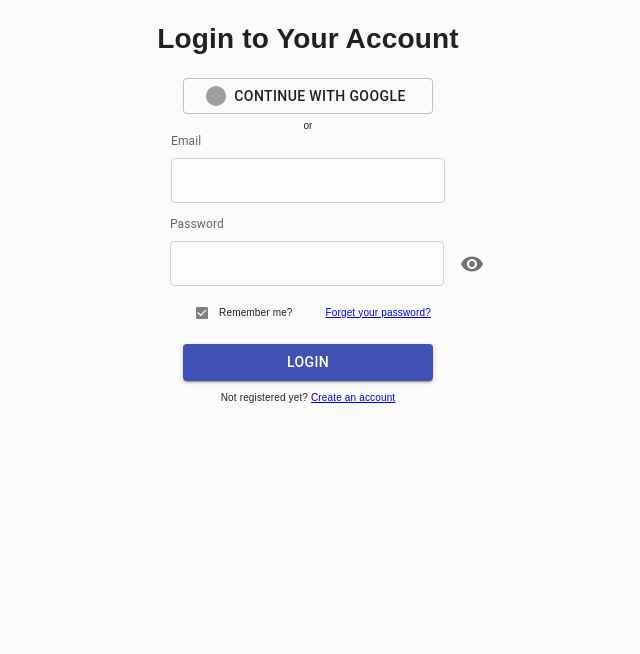
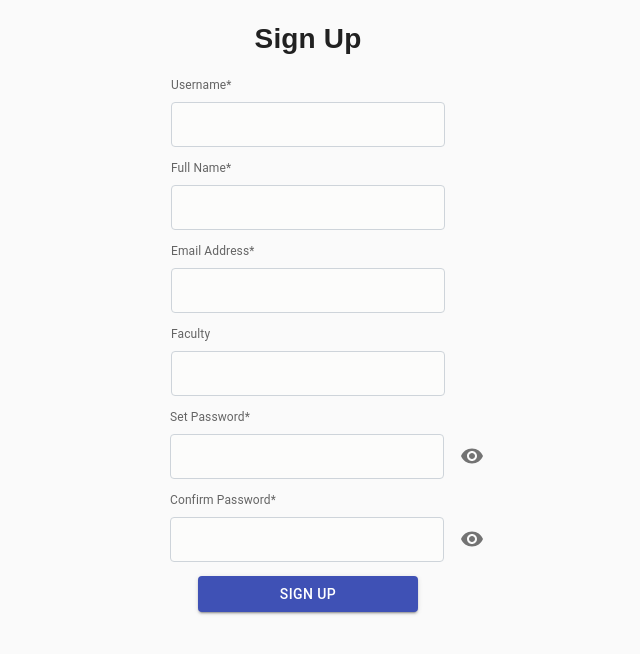
Before and after one commit to michelleangelac/planusorbital, a React (Create React App) app: page /signup in a window 1280 px wide. Shown: the top 654 px of the page, without its empty margins (332-972 px from the left). Built offline with nearby package versions, Linux system fonts and the light colour scheme; no server answers; grey boxes are pictures that could not be loaded.

Commit message:
Sign Up (Email & Pass only, Pass & Confirm Pass Validation) + Routes

```diff
--- a/package.json
+++ b/package.json
@@ -16,6 +16,7 @@
     "firebase": "9.8.1",
     "react": "18.0.0",
     "react-dom": "18.0.0",
+    "react-router-dom": "^6.3.0",
     "react-scripts": "4.0.0",
     "styled-components": "5.3.5"
   },
--- a/src/App.js
+++ b/src/App.js
@@ -1,12 +1,17 @@
 import "./styles.css";
 import PageLogin from "./pages/PageLogin";
 import PageSignUp from "./pages/PageSignUp";
+import Dashboard from "./pages/Dashboard";
+import { BrowserRouter as Router, Routes, Route, Link } from 'react-router-dom';
 
-//<PageLogin />
 export default function App() {
   return (
     <div className="App">
-      <PageLogin />
+      <Routes>
+        <Route path='/' element={<PageLogin />}></Route>
+        <Route path='/signup' element={<PageSignUp />}></Route>
+        <Route path='/dashboard' element={<Dashboard />}></Route>
+      </Routes>
     </div>
   );
 }
--- a/src/hooks/useAuth.js
+++ b/src/hooks/useAuth.js
@@ -1,5 +1,5 @@
 import { initializeApp } from "firebase/app";
-import { getAuth, signInWithPopup, GoogleAuthProvider, signInWithEmailAndPassword } from "firebase/auth";
+import { getAuth, signInWithPopup, GoogleAuthProvider, signInWithEmailAndPassword, createUserWithEmailAndPassword } from "firebase/auth";
 import React, { useState, useEffect, useContext, createContext } from "react";
 import { config as firebaseConfig } from "../config/firebase.js";
 
@@ -41,7 +41,8 @@ function useProvideAuth() {
       .then((response) => {
         setUser(response.user);
         return response.user;
-      });
+      })
+      .catch((err) => alert(err.message));
   };
 
   const signup = (email, password) => {
@@ -49,7 +50,8 @@ function useProvideAuth() {
       .then((response) => {
         setUser(response.user);
         return response.user;
-      });
+      })
+      .catch((err) => alert(err.message));
   };
 
   const signout = () => {
@@ -71,7 +73,8 @@ function useProvideAuth() {
   };
 
   const signInWithGoogle = () => {
-    return signInWithPopup(firebaseAuth, googleAuthProvider);
+    return signInWithPopup(firebaseAuth, googleAuthProvider)
+    .catch((err) => alert(err.message));
   };
 
   // Subscribe to user on mount
--- a/src/index.js
+++ b/src/index.js
@@ -3,14 +3,17 @@ import ReactDOM from "react-dom";
 import CssBaseline from "@material-ui/core/CssBaseline";
 import { ProvideAuth } from "./hooks/useAuth";
 import App from "./App";
+import { BrowserRouter } from 'react-router-dom';
 
 const rootElement = document.getElementById("root");
 ReactDOM.render(
   <StrictMode>
-    <CssBaseline />
-    <ProvideAuth>
-      <App />
-    </ProvideAuth>
+    <BrowserRouter>
+      <CssBaseline />
+      <ProvideAuth>
+        <App />
+      </ProvideAuth>
+    </BrowserRouter>
   </StrictMode>,
   rootElement
 );
--- /dev/null
+++ b/src/pages/Dashboard.js
@@ -0,0 +1,7 @@
+function Dashboard() {
+    return(
+        <h1>Dashboard</h1>
+    )
+}
+
+export default Dashboard;
--- a/src/pages/PageLogin.js
+++ b/src/pages/PageLogin.js
@@ -67,8 +67,8 @@ function PageLogin() {
       >
         Continue with Google
       </Button>
-      <div class="line">
-        <span class="text" style={{ fontSize: 10 }}>
+      <div className="line">
+        <span className="text" style={{ fontSize: 10 }}>
           or
         </span>
         <script src="./src/index.js"></script>
@@ -123,7 +123,7 @@ function PageLogin() {
       </Button>
       <p className="signup-label" style={{ fontSize: 10 }}>
         Not registered yet?{" "}
-        <a href="#" className="link">
+        <a href="/signup" className="link">
           Create an account
         </a>
       </p>
--- a/src/pages/PageSignUp.js
+++ b/src/pages/PageSignUp.js
@@ -13,15 +13,20 @@ import VisibilityOff from "@mui/icons-material/VisibilityOff";
 
 import BootstrapInput from "../components/BootstrapInput";
 
-//Confirm password ikut keisi wkt input set pw
+import { useAuth } from "../hooks/useAuth";
+
 //* blm warna merah?
 
 function PageSignUp() {
   //Password visibility
   const [values, setValues] = React.useState({
+    email: "",
     password: "",
-    showPassword: false
+    confirmPassword: "",
+    showPassword: false,
+    showConfirmPassword: false
   });
+
   const handleChange = (prop) => (event) => {
     setValues({ ...values, [prop]: event.target.value });
   };
@@ -33,11 +38,26 @@ function PageSignUp() {
     });
   };
 
+  const handleClickShowConfirmPassword = (x) => {
+    setValues({
+      ...values,
+      showConfirmPassword: !values.showConfirmPassword
+    });
+  };
+
   const handleMouseDownPassword = (event) => {
     event.preventDefault();
   };
 
-  //const { signInWithGoogle } = useAuth();
+  const handleSubmit = () => {
+    if (values.password !== values.confirmPassword) {
+        alert("Passwords don't match");
+    } else {
+        signup(values.email, values.confirmPassword);
+    }
+}
+
+  const { signup } = useAuth();
 
   return (
     <>
@@ -60,7 +80,7 @@ function PageSignUp() {
         <InputLabel shrink htmlFor="email-input">
           Email Address*
         </InputLabel>
-        <BootstrapInput id="email-bootstrap" />
+        <BootstrapInput id="email-bootstrap" value={values.email} onChange={handleChange("email")}/>
       </FormControl>
       <p> </p>
       <FormControl variant="standard">
@@ -99,19 +119,19 @@ function PageSignUp() {
           Confirm Password*
         </InputLabel>
         <BootstrapInput
-          id="password-input"
-          type={values.showPassword ? "text" : "password"}
-          value={values.password}
-          onChange={handleChange("password")}
+          id="confirm-password-input"
+          type={values.showConfirmPassword ? "text" : "password"}
+          value={values.confirmPassword}
+          onChange={handleChange("confirmPassword")}
           endAdornment={
             <InputAdornment position="end">
               <IconButton
                 aria-label="toggle password visibility"
-                onClick={handleClickShowPassword}
+                onClick={handleClickShowConfirmPassword}
                 onMouseDown={handleMouseDownPassword}
                 edge="end"
               >
-                {values.showPassword ? <VisibilityOff /> : <Visibility />}
+                {values.showConfirmPassword ? <VisibilityOff /> : <Visibility />}
               </IconButton>
             </InputAdornment>
           }
@@ -123,6 +143,7 @@ function PageSignUp() {
         variant="contained"
         color="primary"
         fullWidth
+        onClick={handleSubmit}
       >
         Sign Up
       </Button>
```
